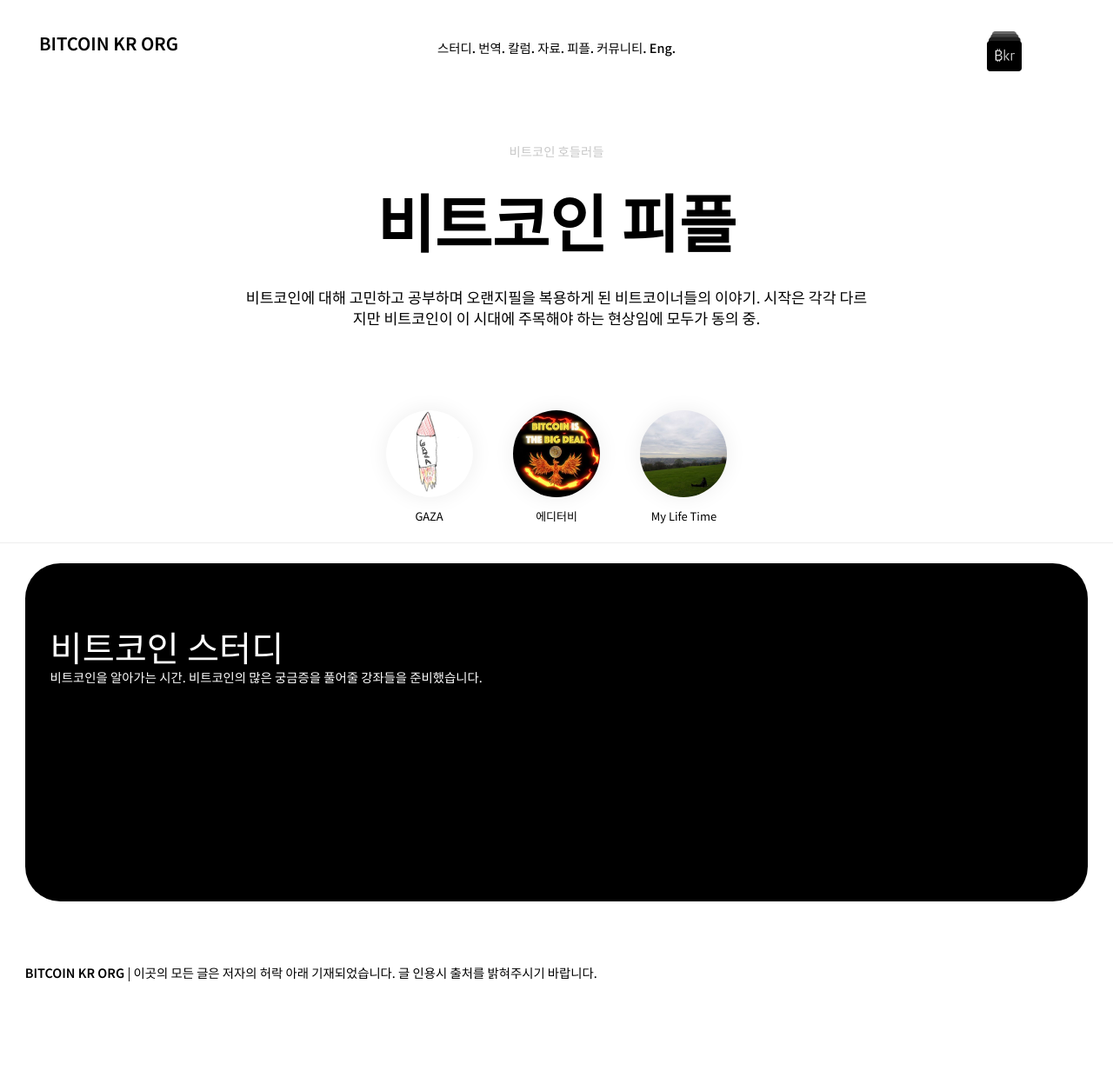
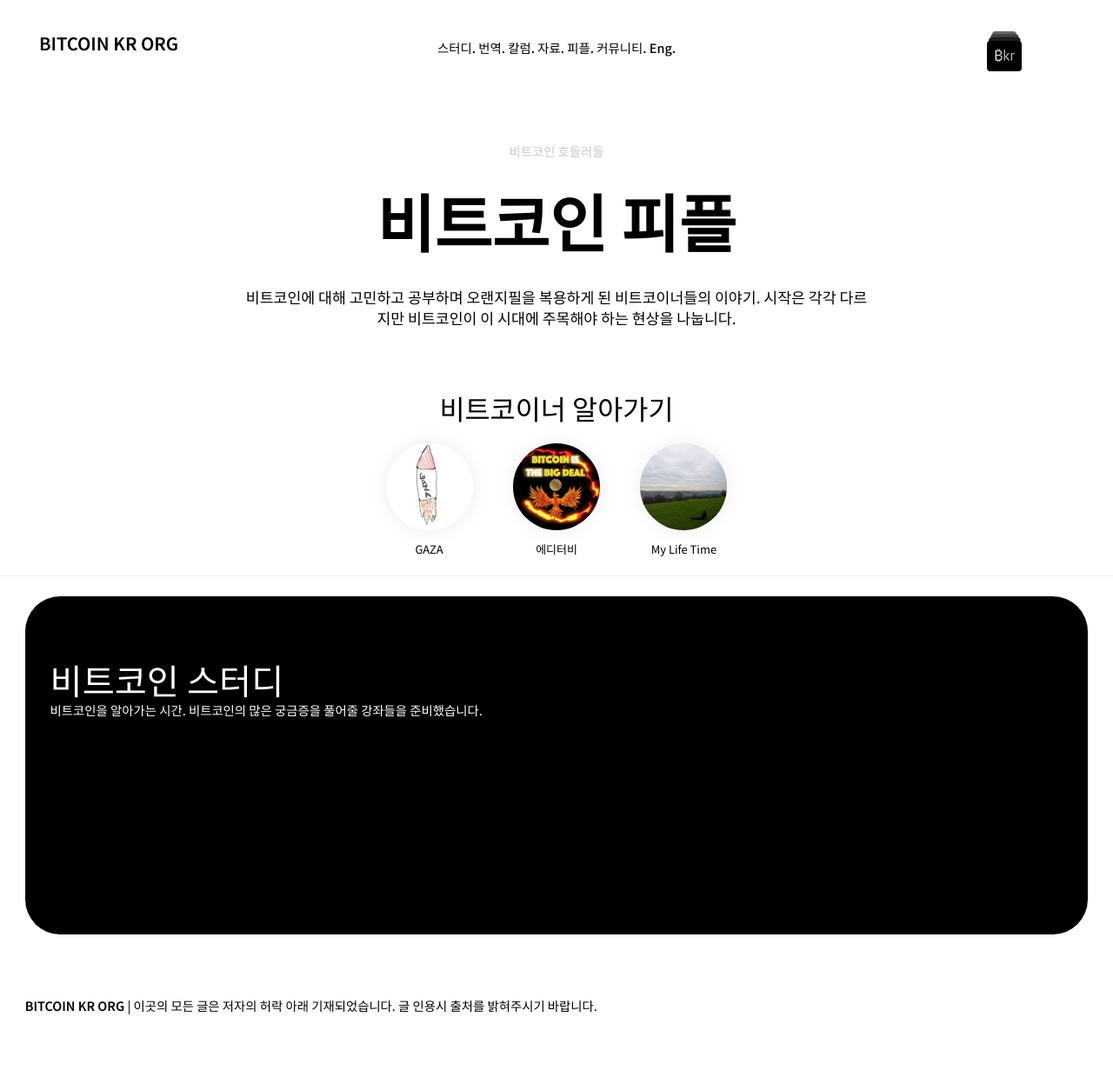
Before and after one commit to bitcoinkrorg/bitcoinkrorg.github.io, a Jekyll site: the page built from page_interview.html, in a window 1280 px wide. Shown: the whole page at 87% size. Built offline with Jekyll 4.4.1, drawn with Linux system fonts in a browser that asks for light colours; before the commit the page ends 1201 px from its top, so only the background shows below that.

Commit message:
edit: list

```diff
--- a/page_interview.html
+++ b/page_interview.html
@@ -8,17 +8,22 @@
 	<div class="page-header wrap">
 		<h6>비트코인 호들러들</h6>
 		<h1><a href="">비트코인 피플</a></h1>
-		<p class="wrapXS">비트코인에 대해 고민하고 공부하며 오랜지필을 복용하게 된 비트코이너들의 이야기.  시작은 각각 다르지만 비트코인이 이 시대에 주목해야 하는 현상임에 모두가 동의 중.</p>
+		<p class="wrapXS">비트코인에 대해 고민하고 공부하며 오랜지필을 복용하게 된 비트코이너들의 이야기.  시작은 각각 다르지만 비트코인이 이 시대에 주목해야 하는 현상을 나눕니다.</p>
 	</div>
 
 	<div class="page-content">
 		<div class="wrapL">
 			<div class="block" style="text-align: center;">
+				<h3>비트코이너 알아가기</h3>
 				<ul class="profile-list">
 					{% for post in site.categories.interview %}
-					<li><a href="{{ post.url | prepend: site.baseurl }}" style="background-image: url(../asset/img/profile/{{ post.authorid }}.jpg);" class="profile-photo"></a><a href="{{ post.url | prepend: site.baseurl }}" class="profile-name">{{ post.title }}</a></li>
+					<li><a href="{{ post.url | prepend: site.baseurl }}" style="background-image: url(../asset/img/profile_supporters/{{ post.authorid }}.jpg);" class="profile-photo"></a><a href="{{ post.url | prepend: site.baseurl }}" class="profile-name">{{ post.title }}</a></li>
 					{% endfor %}
 				</ul>
+			</div>
+			<div class="block" style="text-align: center;">
+				<h3></h3>
+
 			</div>
 		</div>
 	</div>
```
